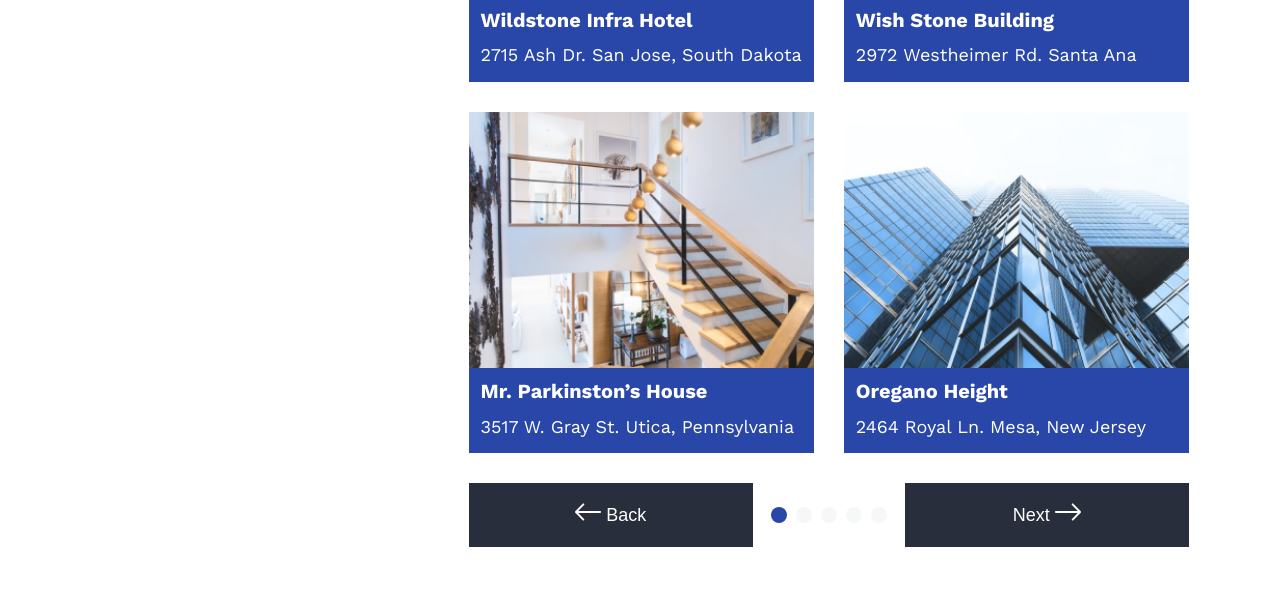
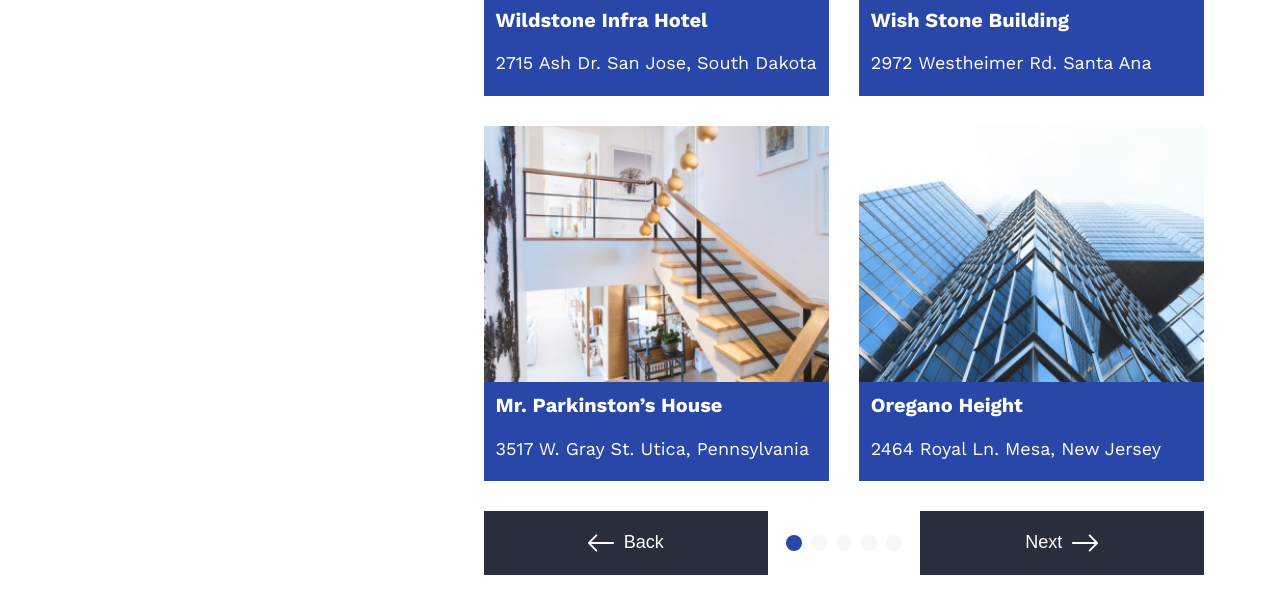
Before and after one commit to GaelDuclocherRougelot/atelier_responsive, a website: page index.html in a window 1280 px wide. Shown: the part 757-1362 px from the top of the page. Before the commit the page ends 1334 px from the top, so only its background shows below. Drawn offline with nearby package versions, Linux system fonts and the light colour scheme.

Commit message:
atelier 2 update

```diff
--- a/styles/_style_atelier_2.scss
+++ b/styles/_style_atelier_2.scss
@@ -34,7 +34,10 @@
             padding: 12px;
             background-color: #2947a9;
             color: white;
-
+            display: flex;
+            flex-direction: column;
+            justify-content: space-between;
+            gap: 20px;
             h3 {
               font-weight: 700;
               font-size: 20px;
@@ -42,8 +45,6 @@
             }
 
             p {
-              margin-top: 12px;
-              margin-bottom: 4px;
               font-size: 18px;
               font-weight: 400;
               line-height: 21.11px;
@@ -97,7 +98,7 @@
       .content__wrapper {
         display: flex;
         justify-content: center;
-        gap: 230px;
+        gap: 260px;
 
         nav {
           display: block;
@@ -127,6 +128,13 @@
 
             .card {
               height: 100%;
+              .card__description {
+                height: 100%;
+
+                p {
+                  margin-bottom: 10px;
+                }
+              }
             }
           }
 
@@ -159,14 +167,14 @@
             }
 
             .back {
-              display: block;
+              display: flex;
               img {
                 transform: rotate(-180deg);
               }
             }
 
             .next {
-              display: block;
+              display: flex;
             }
           }
         }
```
Also changed, not shown: styles/styles.css, 1 other file.
